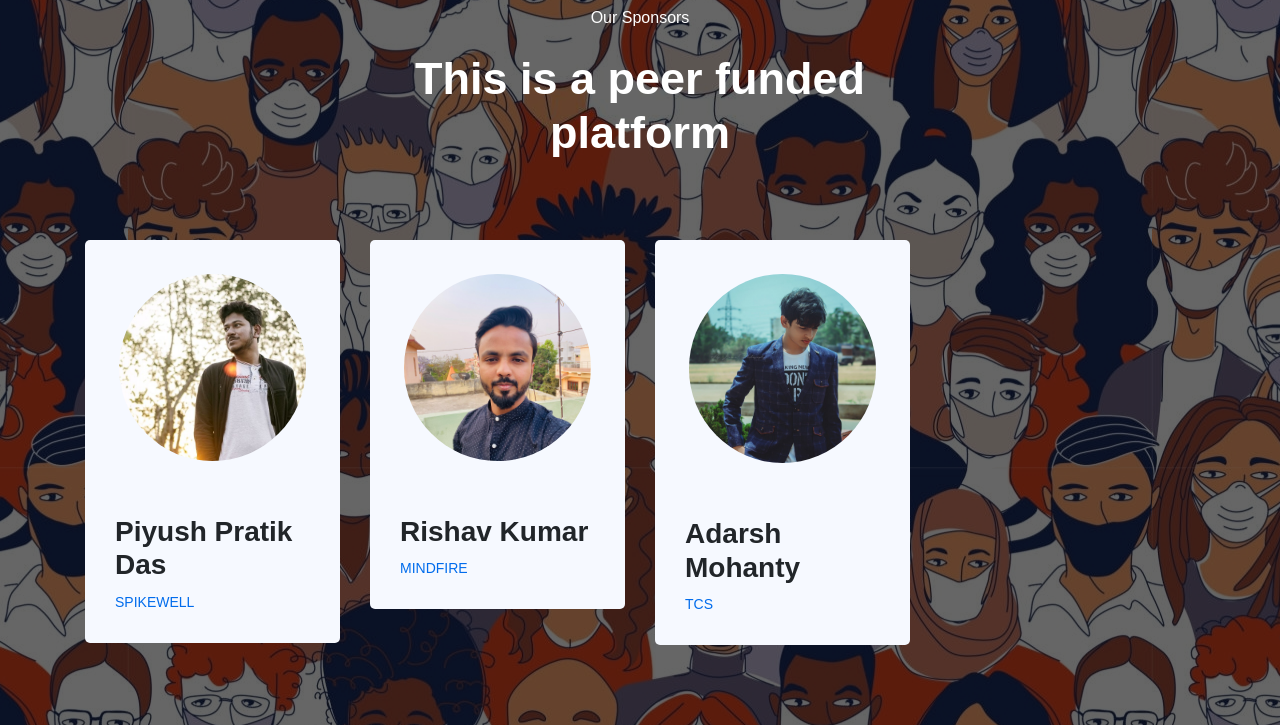
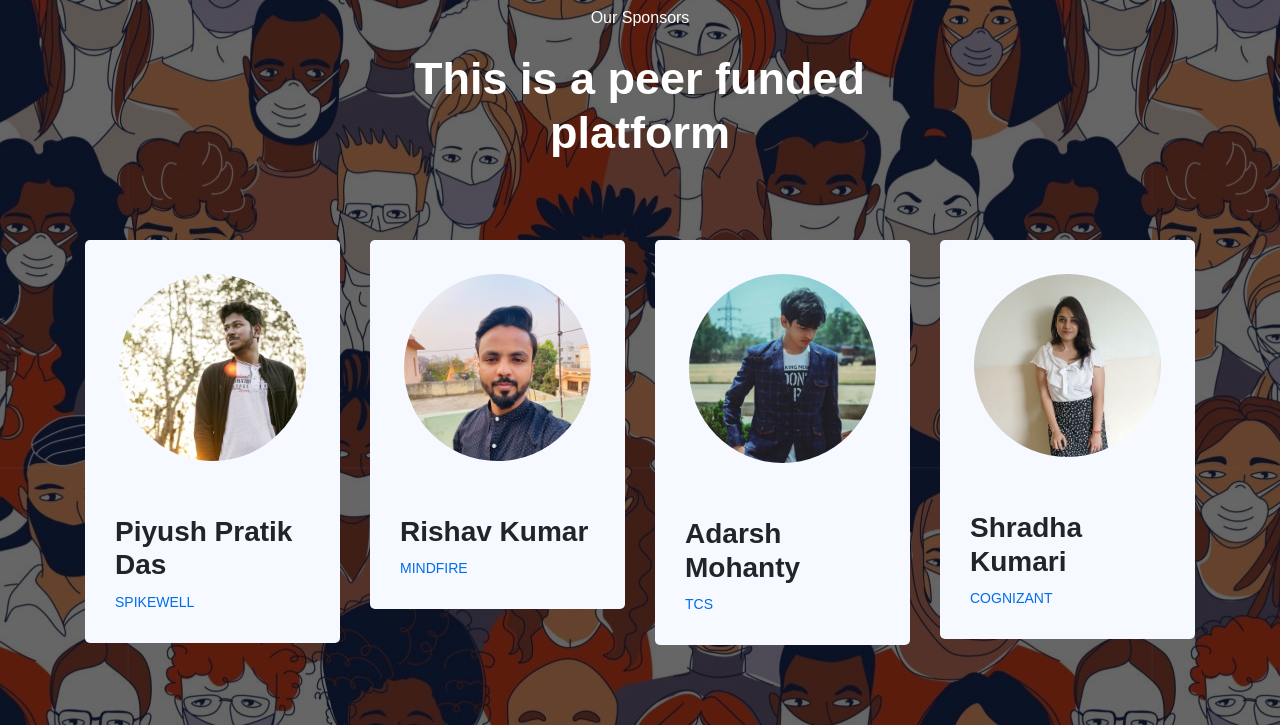
Before and after one commit to pseudo-sm/covidasha, a Django app: template app/templates/how_work.html in a window 1280 px wide. Shown: the part 526-1251 px from the top of the page. Run offline with Django 3.2, Linux system fonts and the light colour scheme; the template is opened without the code that fills it, so the values that code supplies are empty; some libraries are stand-ins or nearby versions.

Commit message:
shradha added

```diff
--- a/app/templates/how_work.html
+++ b/app/templates/how_work.html
@@ -406,18 +406,18 @@ p,a,h1,h2,h3,h4 {
 				</div>
 				<!-- / End Single Person -->
 				<!-- Start Single Person -->
-<!--				<div class="col-sm-6 col-lg-4 col-xl-3">-->
-<!--					<div class="single-person">-->
-<!--						<div class="person-image">-->
-<!--							<img src="https://i.ibb.co/w0ynr2Q/person4.jpg" alt=>-->
+				<div class="col-sm-6 col-lg-4 col-xl-3">
+					<div class="single-person">
+						<div class="person-image">
+							<img src="{% static 'shradha.jpg' %}" alt=>
 
-<!--						</div>-->
-<!--						<div class="person-info">-->
-<!--							<h3 class="full-name">John Smith</h3>-->
-<!--							<span class="speciality">Deloitte</span>-->
-<!--						</div>-->
-<!--					</div>-->
-<!--				</div>-->
+						</div>
+						<div class="person-info">
+							<h3 class="full-name">Shradha Kumari</h3>
+							<span class="speciality">Cognizant</span>
+						</div>
+					</div>
+				</div>
 				<!-- / End Single Person -->
 			</div>
 		</div>
```
Also changed, not shown: app/static/shradha.jpg (added).
